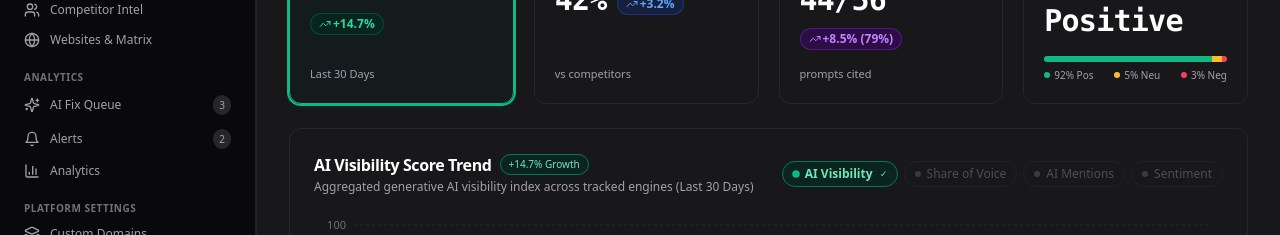
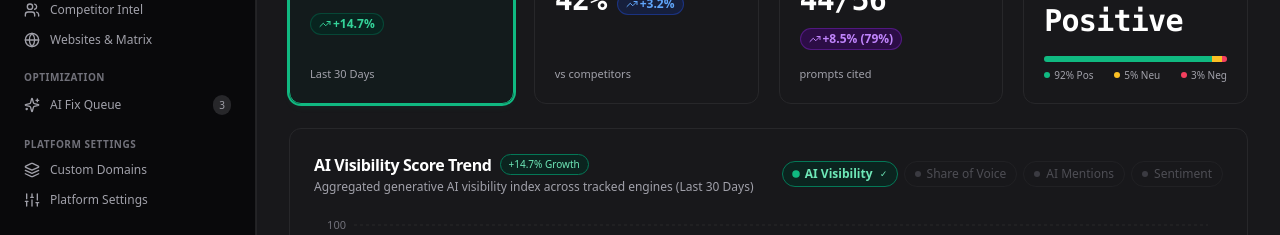
Before and after one commit to cammcarthur94-byte/Beacon, a Next.js app: page /dashboard in a window 1280 px wide. Shown: the part 260-495 px from the top of the page. Built offline with nearby package versions, Linux system fonts and the light colour scheme; no server answers; the database is empty.

Commit message:
Remove alerts and analytics navigation items and routes

```diff
--- a/src/app/(dashboard)/dashboard/archive/page.tsx
+++ /dev/null
@@ -1 +0,0 @@
-export { default } from '@/app/(dashboard)/responses/page';
--- a/src/components/layout/sidebar.tsx
+++ b/src/components/layout/sidebar.tsx
@@ -8,17 +8,13 @@ import {
   FileSearch,
   History,
   Users,
-  Bell,
   Globe,
   Sparkles,
   Layers,
-  Settings,
   Radio,
   ChevronDown,
   Building2,
   CheckCircle2,
-  HardDrive,
-  BarChart3,
   Sliders,
 } from 'lucide-react';
 import { cn } from '@/lib/utils';
@@ -58,11 +54,9 @@ const NAV_SECTIONS: NavSection[] = [
     ],
   },
   {
-    title: 'Analytics',
+    title: 'Optimization',
     items: [
-      { name: 'AI Fix Queue', href: '/dashboard/actions', icon: Sparkles, badge: '3' },
-      { name: 'Alerts', href: '/dashboard/alerts', icon: Bell, badge: '2' },
-      { name: 'Analytics', href: '/dashboard/archive', icon: BarChart3 },
+      { name: 'AI Fix Queue', href: '/actions', icon: Sparkles, badge: '3' },
     ],
   },
   {
@@ -73,6 +67,7 @@ const NAV_SECTIONS: NavSection[] = [
     ],
   },
 ];
+
 
 export function Sidebar() {
   const pathname = usePathname();
```
